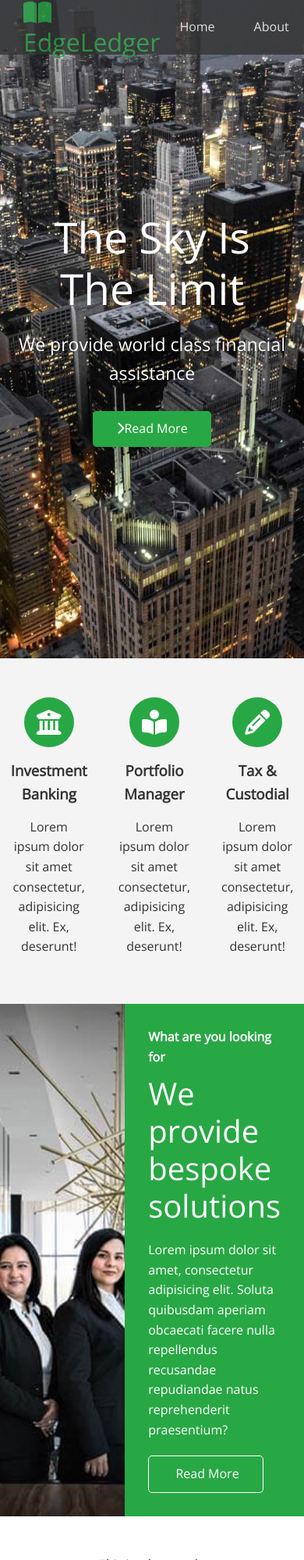
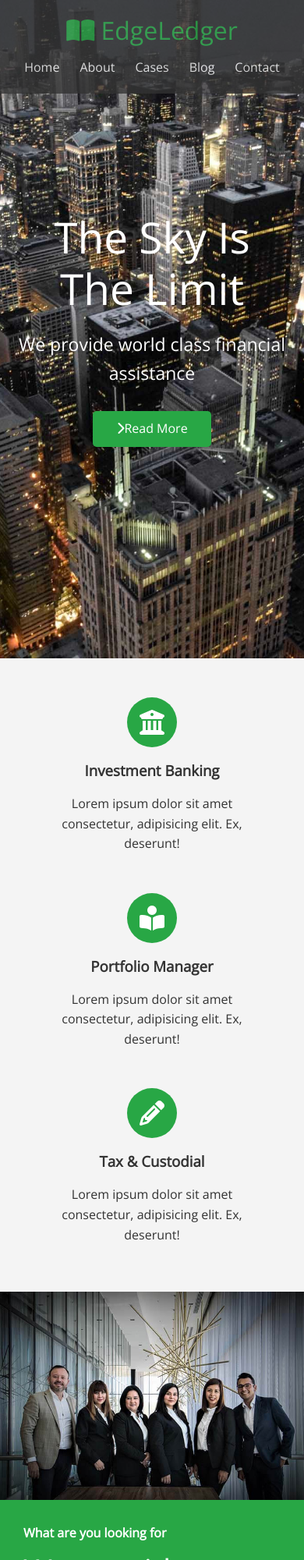
Before and after one commit to MihaiGitHub/Flexbox-Website, a plain HTML site: page index.html in a window 390 px wide. Shown: the top 2000 px of the page at 78% size. Drawn offline with nearby package versions, Linux system fonts and the light colour scheme.

Commit message:
Integrate media queries for a mobile layout

```diff
--- a/css/style.css
+++ b/css/style.css
@@ -194,3 +194,31 @@ img {
 .footer .social > * {
   margin-right: 30px;
 }
+
+/* Mobile */
+@media (max-width: 768px) {
+  .navbar {
+    flex-direction: column;
+    height: 120px;
+    padding: 20px;
+  }
+
+  .navbar a {
+    padding: 10px 10px;
+    margin: 0 3px;
+  }
+
+  .flex-items {
+    flex-direction: column;
+  }
+
+  .flex-columns .column,
+  .flex-grid .column {
+    flex: 100%;
+    max-width: 100%;
+  }
+
+  .team img {
+    width: 70%;
+  }
+}
```
